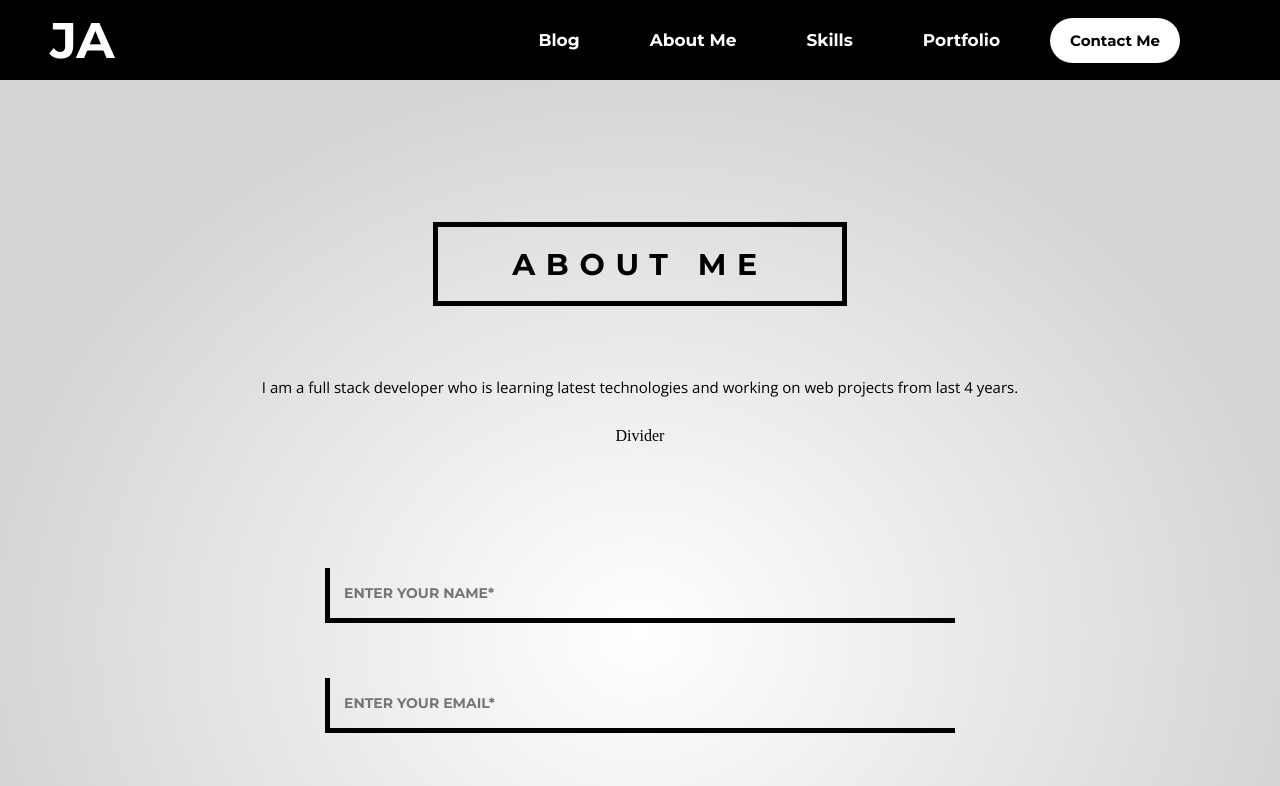
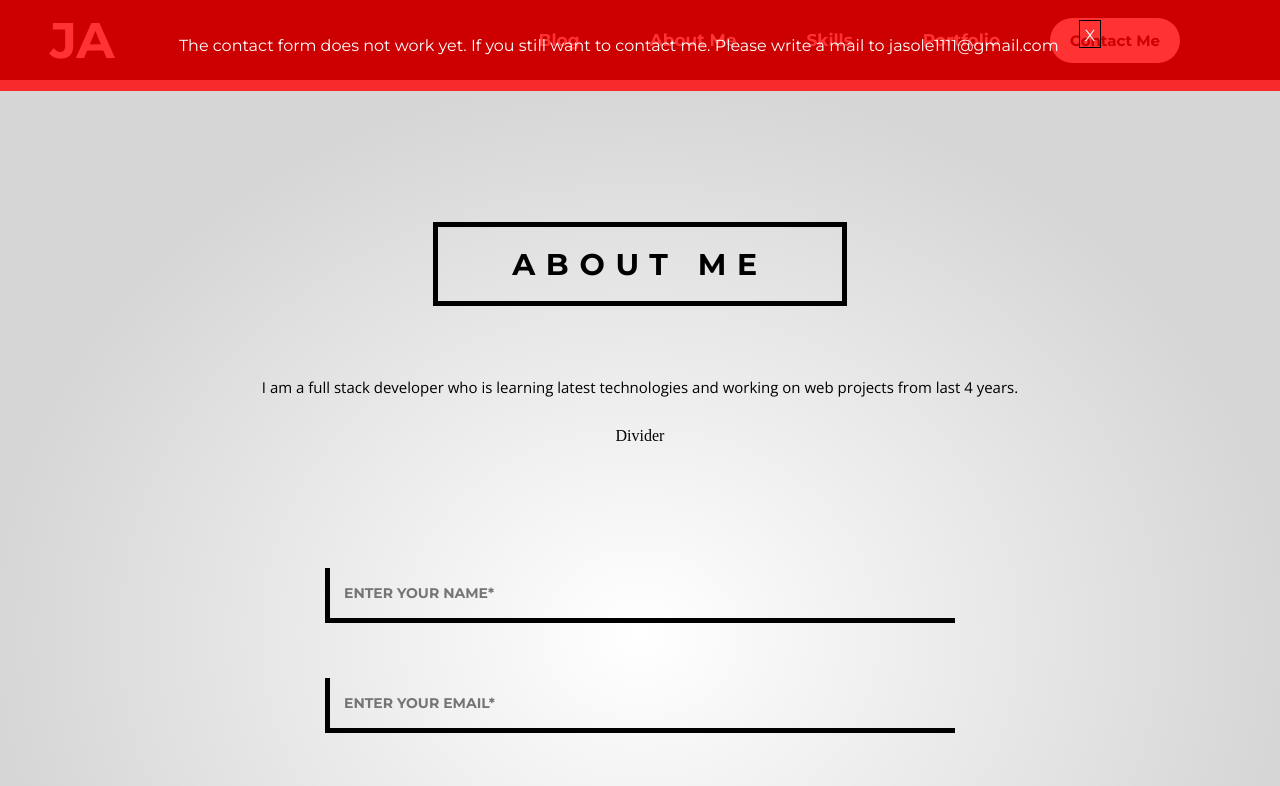
Before and after one commit to jay112298/portfolio, a React (Vite) app: page /contact-me in a window 1280 px wide. Shown: the top 786 px of the page. Built offline with nearby package versions, Linux system fonts and the light colour scheme.

Commit message:
Add warning on the contact page

```diff
--- a/src/pages/Contact/Contact.jsx
+++ b/src/pages/Contact/Contact.jsx
@@ -1,11 +1,21 @@
 import React from 'react'
 import Navbar from '../../components/Navbar/Navbar'
-import {Box} from './Contact.st'
+import {Warning, Box} from './Contact.st'
 
 const Contact = () => {
+
+  const[warning, setWarning] = React.useState(true)
+
+  const disableWarn = () => {
+    setWarning(false);
+  }
+
   return (
     <>
     <Navbar bg="rgba(0, 0, 0, 1)" position="static"/>
+    {warning &&<Warning><p>The contact form does not work yet. If you still want to contact me. Please write a mail to jasole1111@gmail.com</p>
+      <div onClick={disableWarn}>X</div>
+    </Warning>}
     <Box>
       <div className="header">About Me</div>
       <div className="intro">I am a full stack developer who is learning latest technologies and working on web projects from last 4 years.</div>
--- a/src/pages/Contact/Contact.st.js
+++ b/src/pages/Contact/Contact.st.js
@@ -1,5 +1,28 @@
 import styled from "styled-components";
 
+export const Warning = styled.div`
+
+    position: fixed;
+    top: 0;
+    left: 0;
+    right: 0;
+    display: flex;
+    justify-content: center;
+    color: white;
+    background: rgba(255, 0, 0, 0.8);
+    padding: 20px;
+    font-family: 'Montserrat', sans-serif;
+
+    div {
+        border: 1px solid black;
+        padding: 5px;
+        height: 16px;
+        margin-left: 20px;
+        cursor: pointer;
+        font-family: 'Montserrat', sans-serif;
+    }
+
+`
 
 export const Box = styled.section`
 
```
